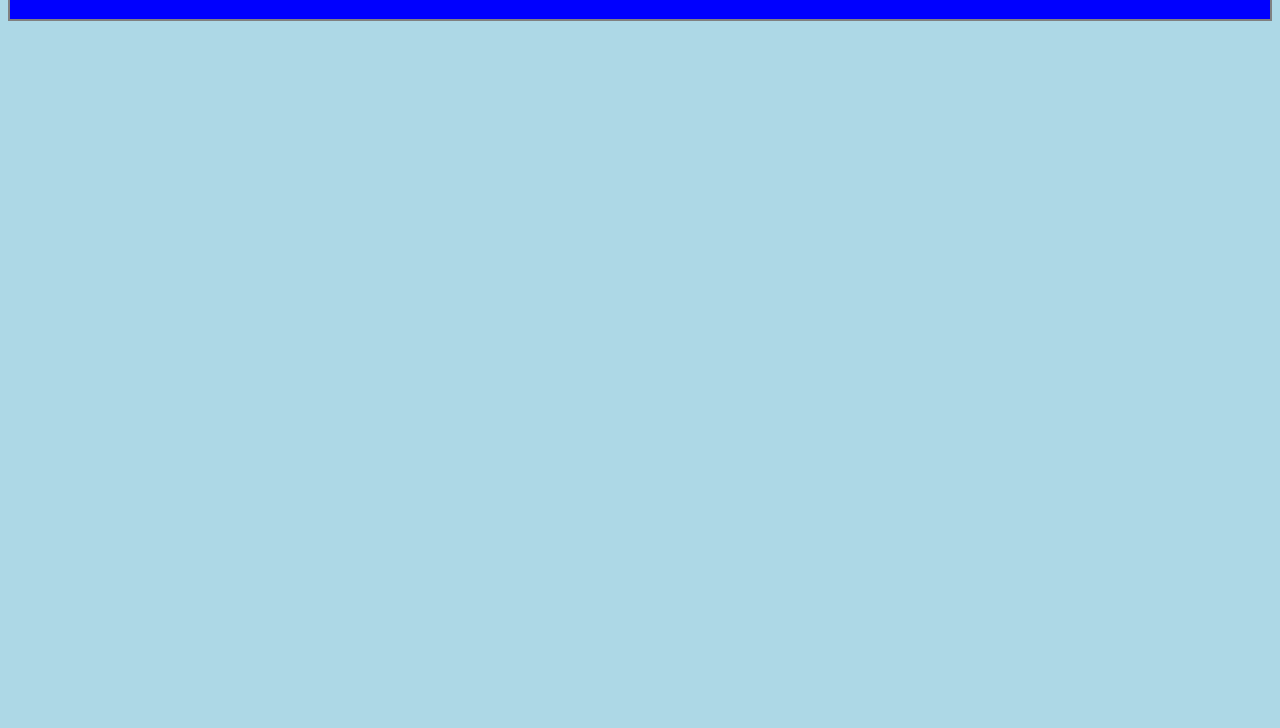
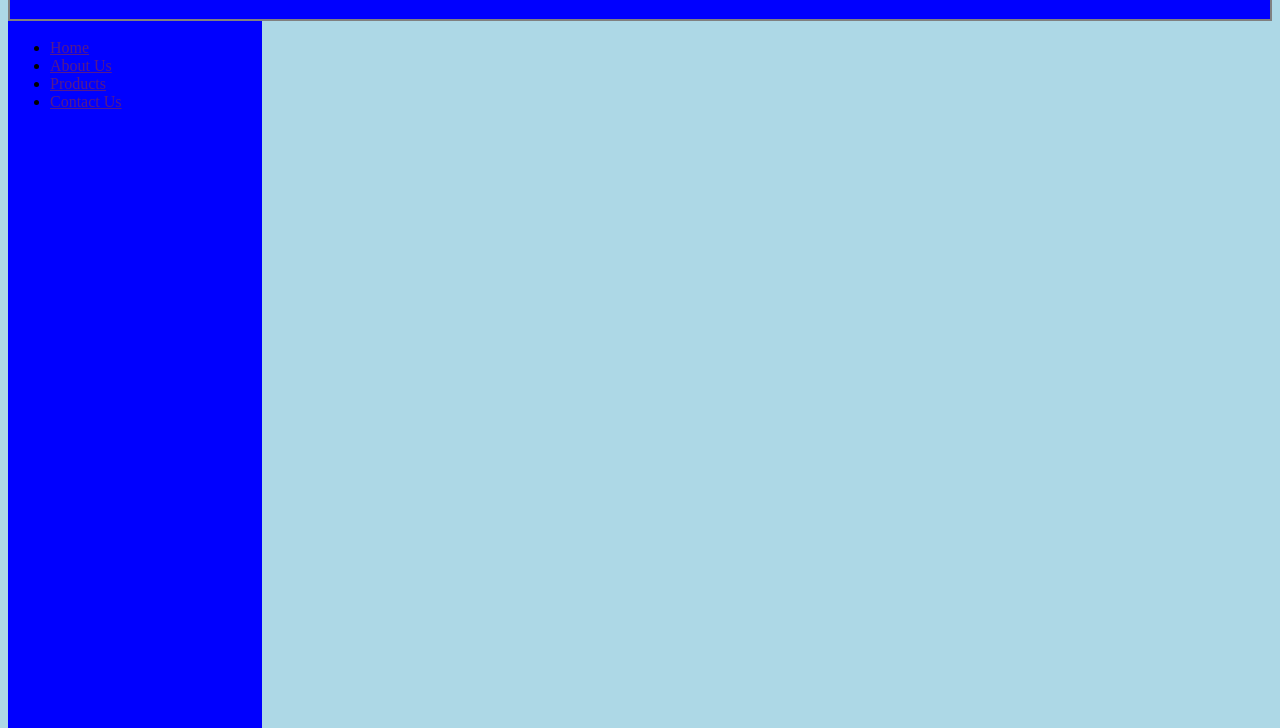
Before and after one commit to sreenivasa-arella/Assignments, a plain HTML site: page index.html in a window 1280 px wide. Shown: the part 72-800 px from the top of the page. Drawn offline with Linux system fonts and the light colour scheme.

Commit message:
Modified

```diff
--- a/index.html
+++ b/index.html
@@ -1,19 +1,28 @@
 <!DOCTYPE html>
 <html lang="en">
-<head>
-    <meta charset="UTF-8">
-    <meta name="viewport" content="width=device-width, initial-scale=1.0">
+  <head>
+    <meta charset="UTF-8" />
+    <meta name="viewport" content="width=device-width, initial-scale=1.0" />
     <title>e-commerce application</title>
-    <link rel="stylesheet" href="style.css">
-    <link rel="preconnect" href="https://fonts.googleapis.com">
-    <link rel="preconnect" href="https://fonts.gstatic.com" crossorigin>
-    <link href="https://fonts.googleapis.com/css2?family=Open+Sans:wght@400;500&family=Roboto&display=swap" rel="stylesheet">
-</head>
-<body>
+    <link rel="stylesheet" href="style.css" />
+    <link rel="preconnect" href="https://fonts.googleapis.com" />
+    <link rel="preconnect" href="https://fonts.gstatic.com" crossorigin />
+    <link
+      href="https://fonts.googleapis.com/css2?family=Open+Sans:wght@400;500&family=Roboto&display=swap"
+      rel="stylesheet"
+    />
+  </head>
+  <body>
     <div class="main-header">
-        <h1>
-            E-Commerce Application
-        </h1>
+      <h1>E-Commerce Application</h1>
     </div>
-</body>
+    <nav id="sideNav">
+      <ul>
+        <li><a href="">Home</a></li>
+        <li><a href="">About Us</a></li>
+        <li><a href="">Products</a></li>
+        <li><a href="">Contact Us</a></li>
+      </ul>
+    </nav>
+  </body>
 </html>
--- a/style.css
+++ b/style.css
@@ -16,3 +16,14 @@ body {
 
 
   }
+
+  #sideNav{
+    width: 250px;
+    height: 100vh;
+    position: fixed;
+    left: 2;
+    top: 2;
+    background-color: blue;
+    z-index: 2;
+    padding: 2px;
+  }
```
